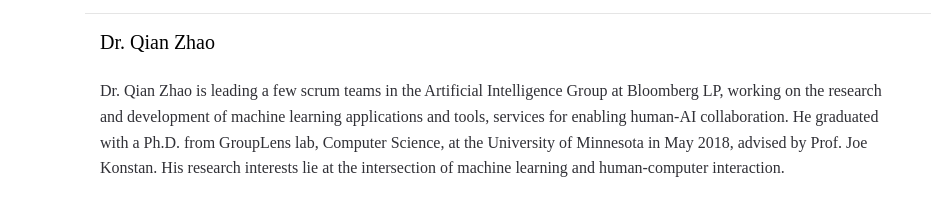
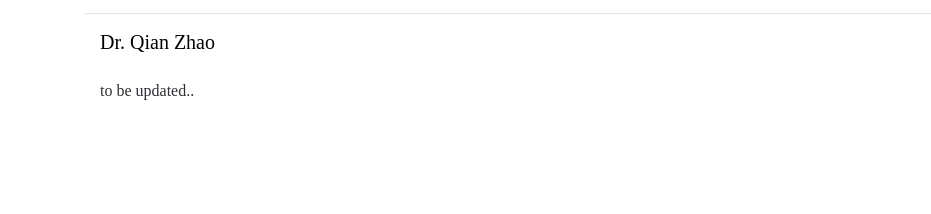
Before and after one commit to FinRecSys/finrecsys.github.io, a plain HTML site: page Program.html in a window 1280 px wide. Shown: the part 917-1131 px from the top of the page, 0-931 px from the left. Drawn offline with Linux system fonts and the light colour scheme.

Commit message:
Update Program.html

```diff
--- a/Program.html
+++ b/Program.html
@@ -204,8 +204,7 @@ color:#1C8DEF;
 
 					<li class="three_quarter first">
 					  <p style="text-align: left; vertical-align: middle">
-					   Dr. Qian Zhao is leading a few scrum teams in the Artificial Intelligence Group at Bloomberg LP, working on the research and development of machine learning applications and tools, services for enabling human-AI collaboration. He graduated with a Ph.D. from GroupLens lab, Computer Science, at the University of Minnesota in May 2018, advised by Prof. Joe Konstan. His research interests lie at the intersection of machine learning and human-computer interaction.
-					   </p>
+					  to be updated..</p>
 					</li>
 
 					<li class="one_quarter">
```
